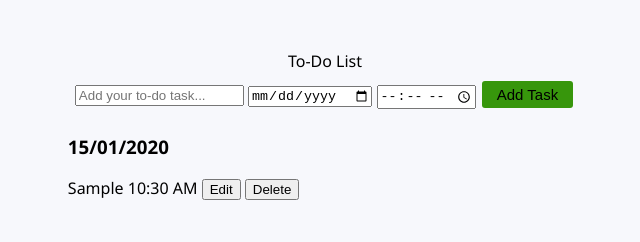
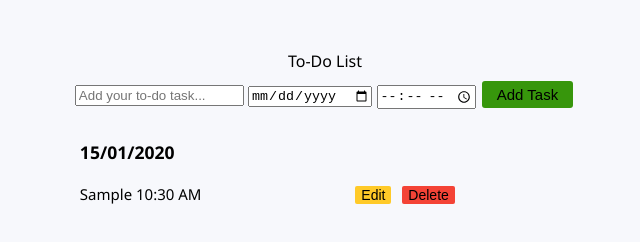
Before and after one commit to vardarasoftware/todoist, a plain HTML site: page index.html in a window 1280 px wide. Both pictures are taken after typing "Sample", "2020-01-15", "10:30" into the empty fields and a click on the button "Add Task". Shown: the whole page, without its empty margins (315-955 px from the left). Drawn offline with Linux system fonts and the light colour scheme.

Commit message:
Style edit and delete button

```diff
--- a/style.css
+++ b/style.css
@@ -26,10 +26,11 @@ body {
   background-color:rgb(4, 126, 13);
 }
 
-#task {
+#task-list {
   font-size: 15px;
   padding: 5px 10px;
   margin: 2px;
+  Background Color: #e8f5e9
 
 }
 
@@ -50,3 +51,35 @@ body {
   margin: 2px;
 
 }
+
+.date-section {
+
+}
+
+.edit-btn {
+  background-color: #ffca28;
+  text-color: #333;
+  cursor: pointer;
+  margin: 5px 5px 4px 150px;
+  border: none;
+  border-radius: 2px;
+  font-size: 14px;
+}
+
+.edit-btn:hover {
+  background-color: #fbc02d;
+}
+
+.delete-btn {
+  background-color: #f44336;
+  text-color: white;
+  cursor: pointer;
+  border: none;
+  border-radius: 2px;
+  font-size: 14px;
+  margin: 5px 2px 4px 2px;
+}
+
+.delete-btn:hover {
+  background-color: #d32f2f
+}
```
